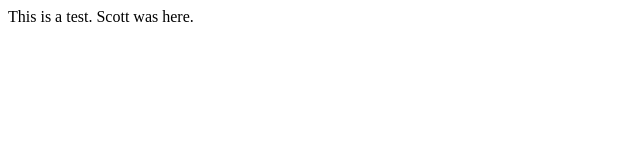
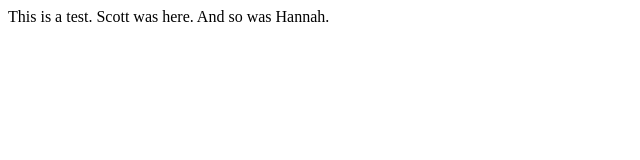
Before and after one commit to ScottDDexter/symmetrical-dollop, a plain HTML site: page index.html in a window 1280 px wide. Shown: the whole page, without its empty margins (0-640 px from the left). Drawn offline with Linux system fonts and the light colour scheme.

Commit message:
hannah was also here.
Added text "And so was Hannah" on line 6

```diff
--- a/index.html
+++ b/index.html
@@ -3,6 +3,7 @@
 <p>
 This is a test.
 Scott was here.
+  And so was Hannah.
 </p>
 </body>
 </html>
```
